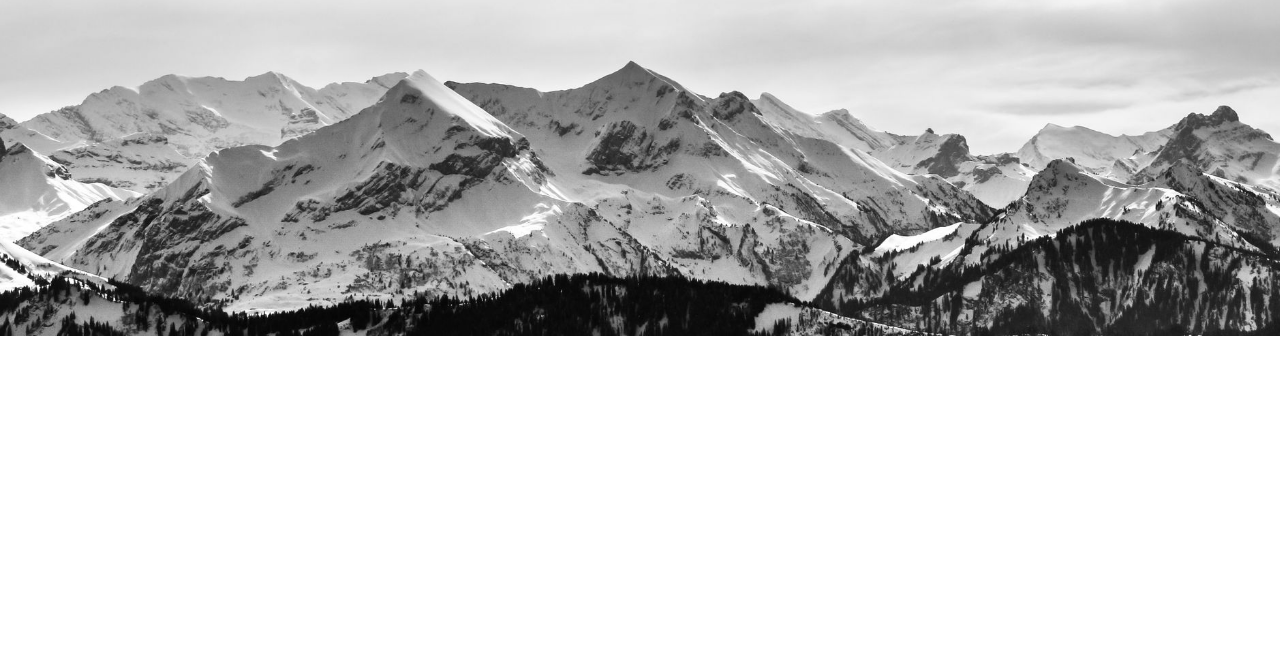
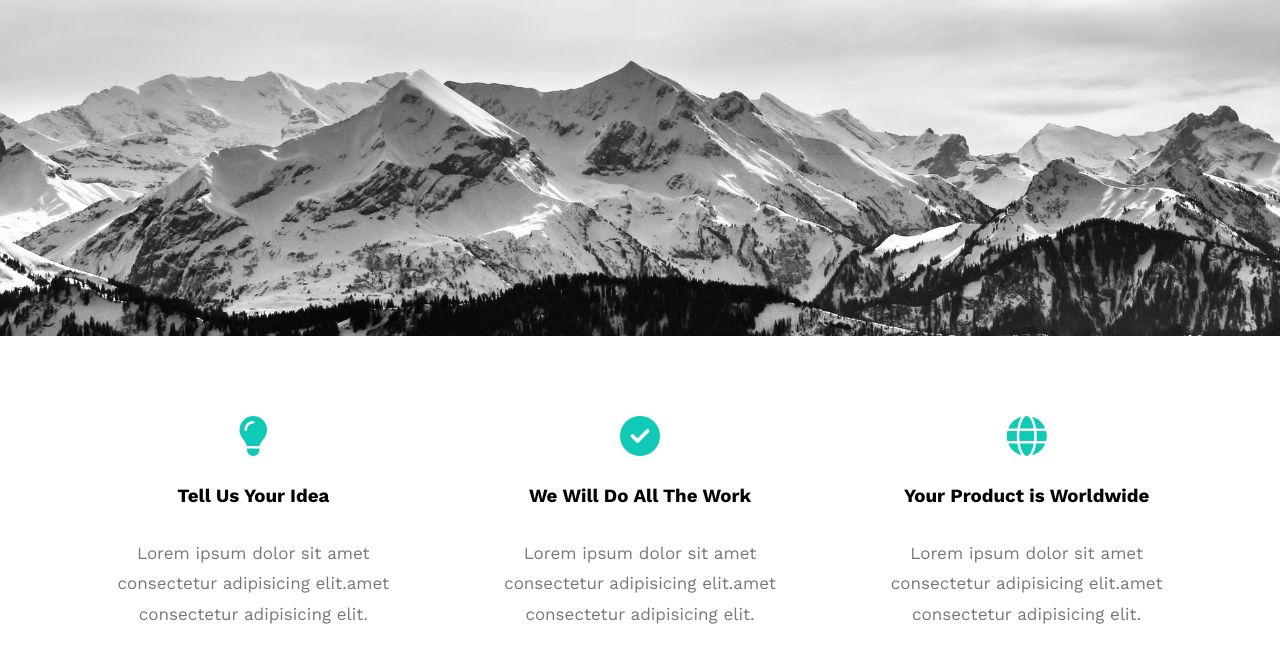
Before and after one commit to AbdelrahmanTaymour/Static-Website, a plain HTML site: page index.html in a window 1280 px wide. Shown: the part 464-1126 px from the top of the page. Before the commit the page ends 800 px from the top, so only its background shows below. Drawn offline with nearby package versions, Linux system fonts and the light colour scheme.

Commit message:
Add Features section

```diff
--- a/css/style.css
+++ b/css/style.css
@@ -142,3 +142,33 @@
     line-height: 1.8;
 }
 /* End landing section */
+/* Start Features */
+.features {
+    font-family: "Work Sans", sans-serif;
+    padding-top: 60px;
+    padding-bottom: 60px;
+    background-attachment:#f6f6f6;
+}
+.features .container {
+    display: grid;
+    grid-template-columns: repeat(auto-fit, minmax(300px, 1fr));
+    gap: 20px;
+}
+.features .feat{
+    padding: 20px;
+    text-align: center;
+}
+.features .feat i{
+    color: var(--main-color);
+    font-size: 40px;
+}
+.features .feat h3{
+    font-weight: bold;
+    margin: 30px 0;
+}
+.features .feat p{
+    line-height: 1.8;
+    color: #777;
+    font-size: 17px;
+}
+/* End Features */
--- a/index.html
+++ b/index.html
@@ -44,5 +44,26 @@
         </div>
      </div>
     <!-- End landing section -->
+    <!-- Start Features -->
+    <div class="features">
+        <div class="container">
+            <div class="feat">
+                <i class="fa-solid fa-lightbulb"></i>
+                <h3>Tell Us Your Idea</h3>
+                <p>Lorem ipsum dolor sit amet consectetur adipisicing elit.amet consectetur adipisicing elit.</p>
+            </div>
+            <div class="feat">
+                <i class="fa-solid fa-circle-check"></i>
+                <h3>We Will Do All The Work</h3>
+                <p>Lorem ipsum dolor sit amet consectetur adipisicing elit.amet consectetur adipisicing elit.</p>
+            </div>
+            <div class="feat">
+                <i class="fa-solid fa-globe"></i>
+                <h3>Your Product is Worldwide</h3>
+                <p>Lorem ipsum dolor sit amet consectetur adipisicing elit.amet consectetur adipisicing elit.</p>
+            </div>
+        </div>
+    </div>
+    <!-- End Features -->
 </body>
 </html>
```
